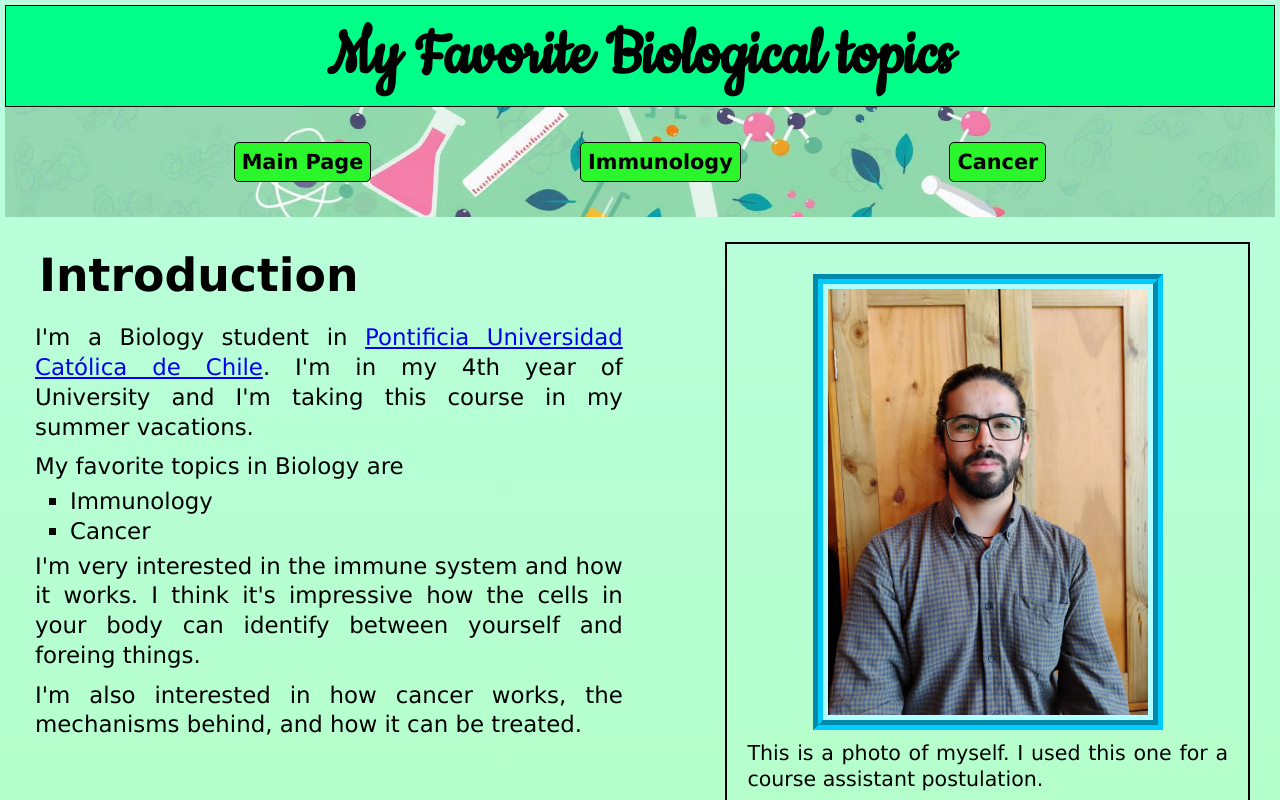
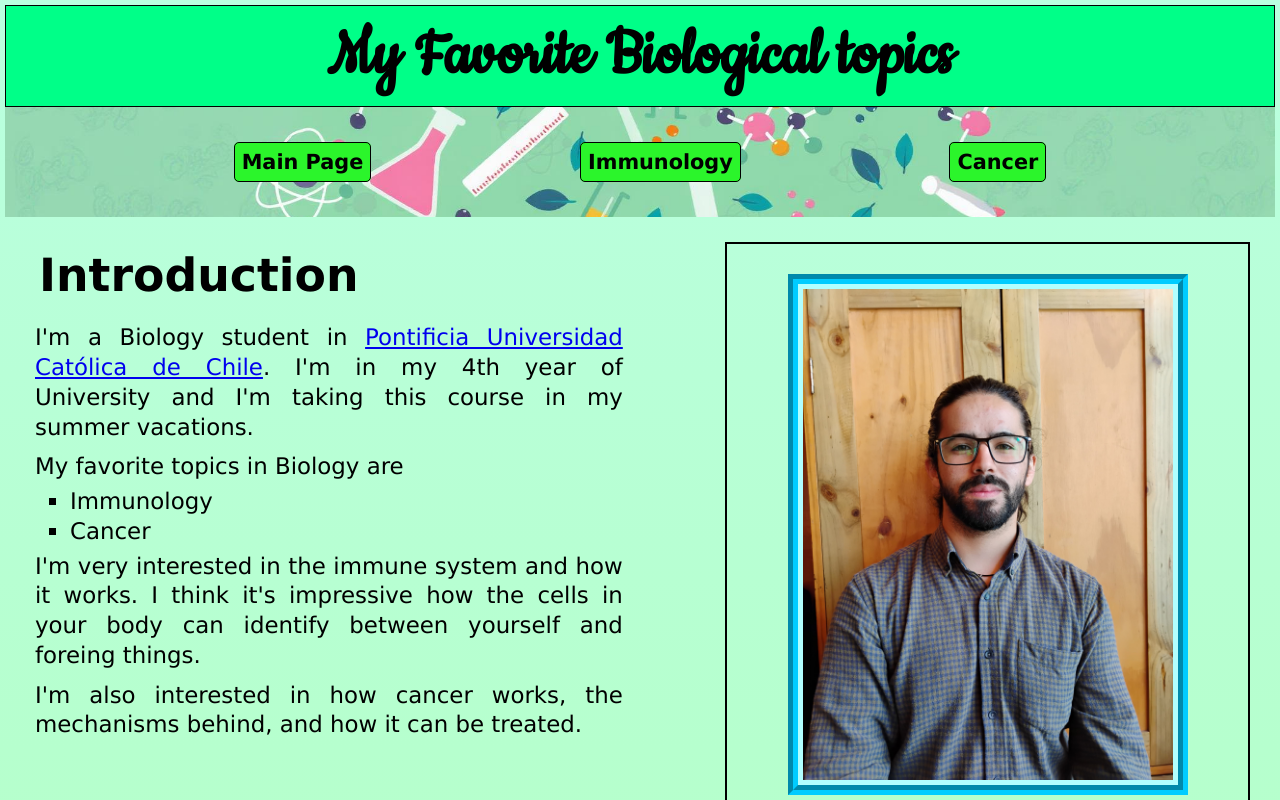
Before and after one commit to SrNe1103/CSS3_finalproject, a plain HTML site: page index.html in a window 1280 px wide. Shown: the top 800 px of the page. Drawn offline with Linux system fonts and the light colour scheme.

Commit message:
style main page img and figures

```diff
--- a/css/styles.css
+++ b/css/styles.css
@@ -101,9 +101,18 @@ main p{
     margin-bottom: 7px;
 }
 
-#introduction img{
+#myself{
     width: 70%;
     max-width: 400px;
+    border: #00ccff groove 10px;
+    padding: 5px;
+    margin: 0 auto;
+    margin-top: 20px;
+    background-color: #b1ffff;
+}
+
+#introduction img{
+    width: 90%;
     border: #00ccff groove 10px;
     padding: 5px;
     margin: 0 auto;
--- a/index.html
+++ b/index.html
@@ -27,7 +27,7 @@
         <section id="introduction">
             <section>
                 <h2 id="content">Introduction</h2>
-                <p>I'm a Biology student in <a href="https://www.uc.cl/">Pontificia Universidad Católica de Chile</a>. I'm in my 4th year of University and I'm taking this course in my summer vacations.</p>
+                <p>I'm a Biology student in <a href="https://www.uc.cl/" target="_blank">Pontificia Universidad Católica de Chile</a>. I'm in my 4th year of University and I'm taking this course in my summer vacations.</p>
                 <p>My favorite topics in Biology are</p>
                 <ul>
                     <li>Immunology</li>
@@ -37,7 +37,7 @@
                 <p>I'm also interested in how cancer works, the mechanisms behind, and how it can be treated.</p>
             </section>
             <figure>
-                <img src="images/Foto_postulación.jpeg" alt="Vicente's photo">
+                <img src="images/Foto_postulación.jpeg" alt="Vicente's photo" id="myself">
                 <figcaption>This is a photo of myself. I used this one for a course assistant postulation.</figcaption>
             </figure>
         </section>
```
